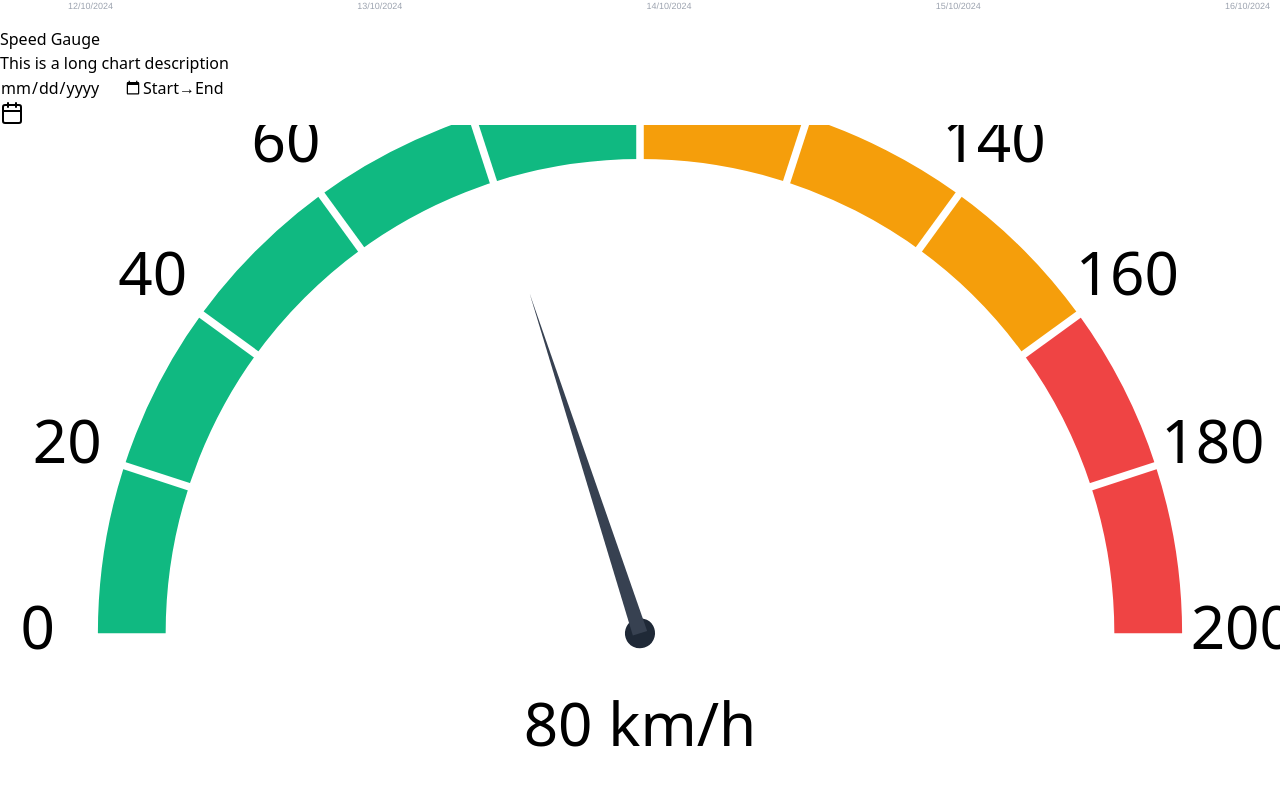
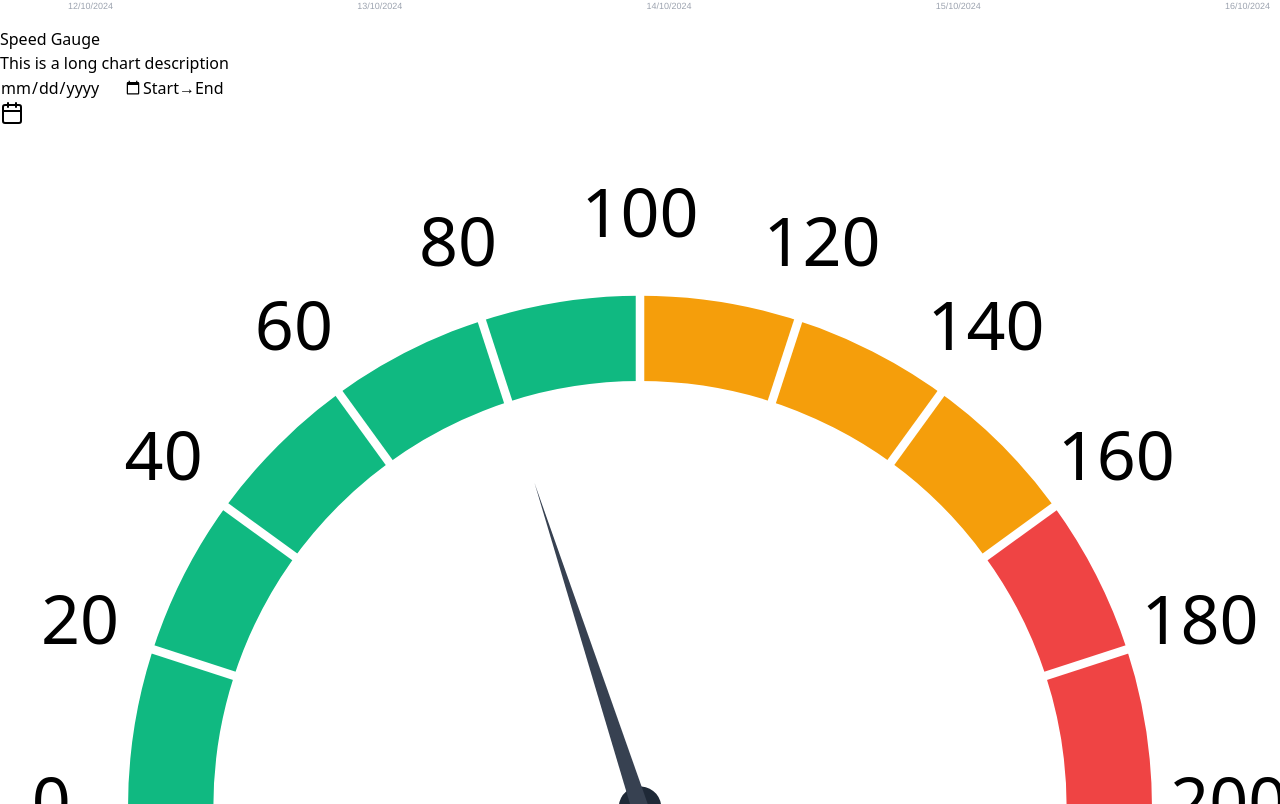
Before and after one commit to naerity/dashboard-electrindo, a React (Vite) app: page / in a window 1280 px wide. Shown: the part 2036-2840 px from the top of the page. Built offline with nearby package versions, Linux system fonts and the light colour scheme.

Commit message:
final dashboard

```diff
--- a/src/components/organisms/SpeedGauge.tsx
+++ b/src/components/organisms/SpeedGauge.tsx
@@ -1,8 +1,12 @@
 import { Calendar } from 'lucide-react';
 
 export const SpeedGauge = () => {
-  const cx = 150; const cy = 125; const r = 135; const thickness = 18;
-  const currentValue = 80; const maxValue = 200;
+  const cx = 150;
+  const cy = 160;
+  const r = 110;
+  const thickness = 20;
+  const currentValue = 80;
+  const maxValue = 200;
 
   const polarToCartesian = (cx: number, cy: number, r: number, angle: number) => {
     const rad = (angle - 180) * Math.PI / 180.0;
@@ -10,37 +14,35 @@ export const SpeedGauge = () => {
   };
 
   const describeArc = (x: number, y: number, r: number, start: number, end: number) => {
-    const s = polarToCartesian(x, y, r, end); const e = polarToCartesian(x, y, r, start);
+    const s = polarToCartesian(x, y, r, end);
+    const e = polarToCartesian(x, y, r, start);
     return [ "M", s.x, s.y, "A", r, r, 0, end - start <= 180 ? "0" : "1", 0, e.x, e.y ].join(" ");
   };
 
   const needleAngle = (currentValue / maxValue) * 180;
 
   return (
-    <div className="bg-white p-3 rounded-xl border border-gray-200 shadow-sm flex flex-col w-full h-full min-h-[260px] md:min-h-0 overflow-hidden">
+    <div className="bg-white p-4 rounded-[20px] border border-gray-200 shadow-sm flex flex-col w-full h-full min-h-[360px] md:min-h-0 overflow-hidden">
 
-      <div className="flex justify-between items-start mb-2 flex-none gap-2">
+      <div className="flex justify-between items-start mb-4 flex-none gap-2">
         <div>
           <h3 className="text-base font-bold text-gray-800">Speed Gauge</h3>
           <p className="text-[10px] text-gray-400 leading-tight">This is a long chart description</p>
         </div>
-        <div className="relative flex items-center bg-white border border-gray-200 rounded-lg px-3 py-1.5 hover:border-emerald-500 transition-colors cursor-pointer group">
-          <input
-            type="date"
-            className="absolute inset-0 opacity-0 cursor-pointer z-10"
-            onChange={(e) => console.log(e.target.value)}
-          />
-          <span className="text-[10px] md:text-xs text-gray-400 mr-1 whitespace-nowrap">Start</span>
-          <span className="text-[10px] md:text-xs text-gray-300 mx-0.5">→</span>
-          <span className="text-[10px] md:text-xs text-gray-400 mr-1 whitespace-nowrap">End</span>
-          <Calendar className="w-3 h-3 text-gray-400 group-hover:text-emerald-500" />
+
+        <div className="relative flex items-center bg-white border border-gray-200 rounded-lg px-2 py-1.5 hover:border-emerald-500 transition-colors cursor-pointer group">
+          <input type="date" className="absolute inset-0 opacity-0 cursor-pointer z-10" />
+          <span className="text-[10px] text-gray-400 mr-1 whitespace-nowrap">Start</span>
+          <span className="text-[10px] text-gray-300 mx-0.5">→</span>
+          <span className="text-[10px] text-gray-400 mr-1 whitespace-nowrap">End</span>
+          <Calendar className="w-3.5 h-3.5 text-gray-400 group-hover:text-emerald-500" />
         </div>
       </div>
 
-      <div className="flex-1 flex flex-col items-center justify-center relative min-h-0 w-full px-2 sm:px-0">
+      <div className="flex-1 flex items-center justify-center w-full relative pb-4">
         <svg
-          viewBox="-20 -10 340 210"
-          className="w-full h-full max-h-[160px] md:max-h-[200px] overflow-visible drop-shadow-sm"
+          viewBox="0 0 300 300"
+          className="w-full h-full max-h-[220px] overflow-visible"
           preserveAspectRatio="xMidYMid meet"
         >
           {/* ARCS */}
@@ -54,30 +56,29 @@ export const SpeedGauge = () => {
              return (<g key={val} transform={`translate(${cx}, ${cy}) rotate(${angle - 90})`}><rect x="-1" y={-r - (thickness/2) - 1} width="2" height={thickness + 2} fill="white" /></g>);
           })}
 
-          {/* LABELS  */}
+          {/* LABELS */}
           {[0, 20, 40, 60, 80, 100, 120, 140, 160, 180, 200].map((val) => {
              const angle = (val / 200) * 180;
-             const coords = polarToCartesian(cx, cy, r + 25, angle);
-             return (<text key={val} x={coords.x} y={coords.y} className="text-[16px] md:text-[18px] fill-gray-400 font-semibold font-sans" textAnchor="middle" dominantBaseline="middle">{val}</text>);
+             const coords = polarToCartesian(cx, cy, r + 28, angle);
+             return (<text key={val} x={coords.x} y={coords.y} className="text-[14px] fill-gray-400 font-bold" textAnchor="middle" dominantBaseline="middle">{val}</text>);
           })}
 
           {/* NEEDLE */}
           <g transform={`translate(${cx}, ${cy}) rotate(${needleAngle - 90})`}>
-            <circle r="4" fill="#1f2937" />
-            <path d="M -2 0 L 2 0 L 0 -95 Z" fill="#374151" />
+            <circle r="5" fill="#1f2937" />
+            <path d="M -2 0 L 2 0 L 0 -80 Z" fill="#374151" />
           </g>
 
-          {/* VALUE CENTER */}
-          <text x={cx} y={cy + 30} textAnchor="middle" className="fill-gray-800 font-extrabold text-base md:text-lg tracking-tight">80 km/h</text>
+          {/* VALUE */}
+          <text x={cx} y={cy + 40} textAnchor="middle" className="fill-gray-800 font-extrabold text-lg tracking-tight">80 km/h</text>
 
-          {/* LEGEND */}
-          <g transform={`translate(${cx - 95}, ${cy + 55})`}>
+          <g transform={`translate(${cx - 95}, ${cy + 80})`}>
             <rect x="0" y="0" width="8" height="8" rx="2" fill="#10b981" />
-            <text x="12" y="5" dominantBaseline="middle" className="text-[10px] md:text-[12px] fill-gray-500 font-bold">Lorem</text>
+            <text x="12" y="5" dominantBaseline="middle" className="text-[11px] fill-gray-500 font-bold">Lorem</text>
             <rect x="65" y="0" width="8" height="8" rx="2" fill="#f59e0b" />
-            <text x="77" y="5" dominantBaseline="middle" className="text-[10px] md:text-[12px] fill-gray-500 font-bold">Lorem</text>
+            <text x="77" y="5" dominantBaseline="middle" className="text-[11px] fill-gray-500 font-bold">Lorem</text>
             <rect x="130" y="0" width="8" height="8" rx="2" fill="#ef4444" />
-            <text x="142" y="5" dominantBaseline="middle" className="text-[10px] md:text-[12px] fill-gray-500 font-bold">Lorem</text>
+            <text x="142" y="5" dominantBaseline="middle" className="text-[11px] fill-gray-500 font-bold">Lorem</text>
           </g>
         </svg>
       </div>
```
